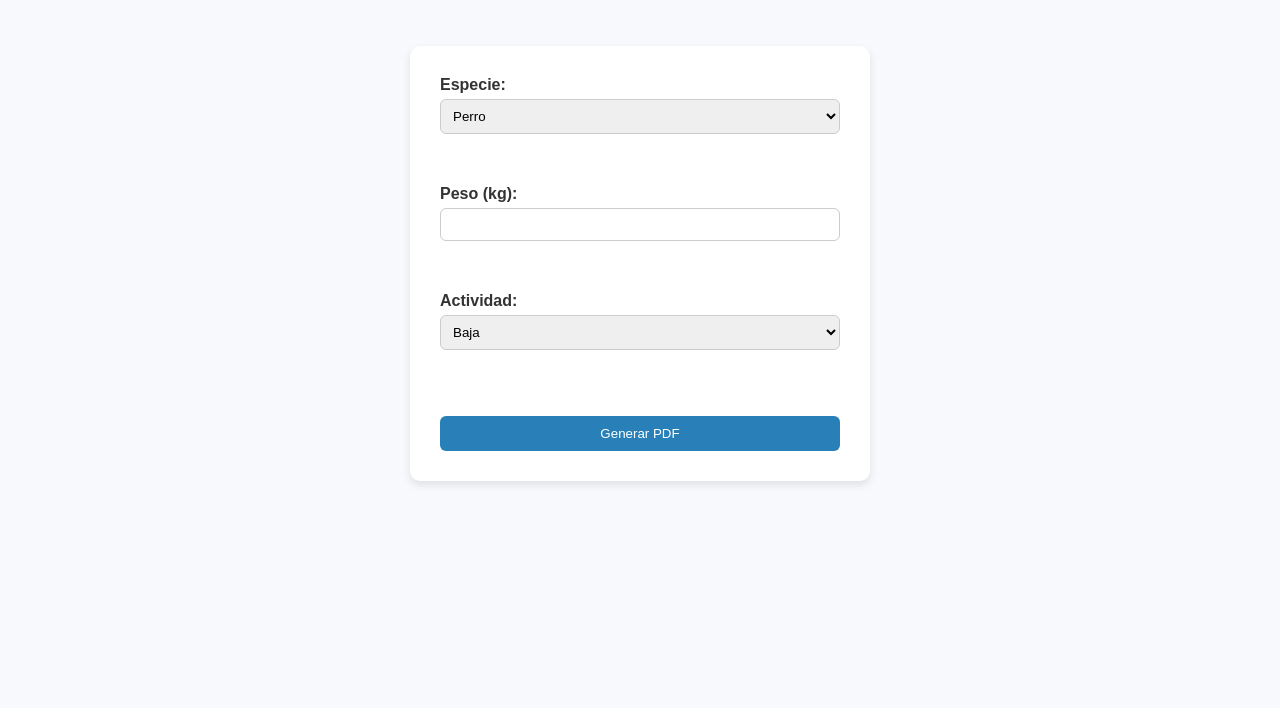
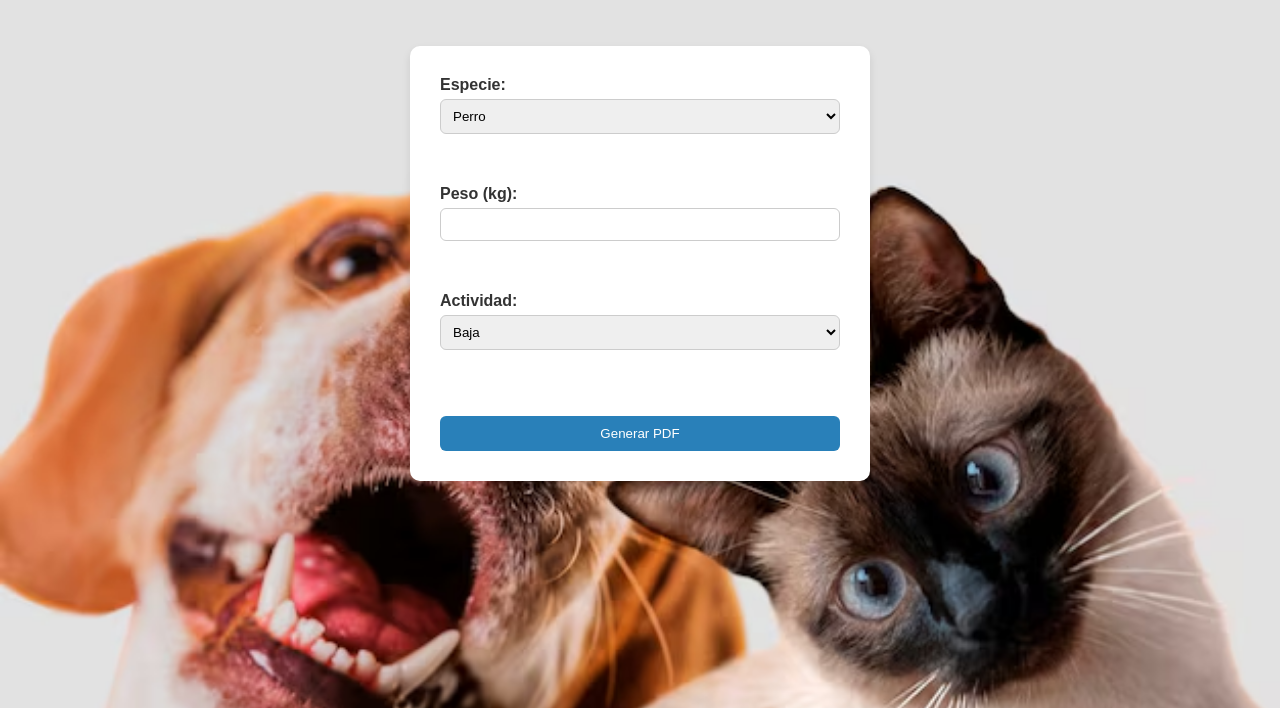
Before and after one commit to laurakathch/dieta-mascotas, a plain HTML site: page index.html in a window 1280 px wide. Shown: the part 92-800 px from the top of the page. Drawn offline with Linux system fonts and the light colour scheme.

Commit message:
Update style.css

```diff
--- a/style.css
+++ b/style.css
@@ -1,3 +1,10 @@
+body {
+  background-image: url(https://github.com/laurakathch/dieta-mascotas/blob/main/cute-pet-collage-isolated_23-2150007407.avif);
+  background-size: cover;
+  background-position: center;
+  background-attachment: fixed;
+}
+
 body {
   font-family: Arial, sans-serif;
   background-color: #f7f9fc;
```
